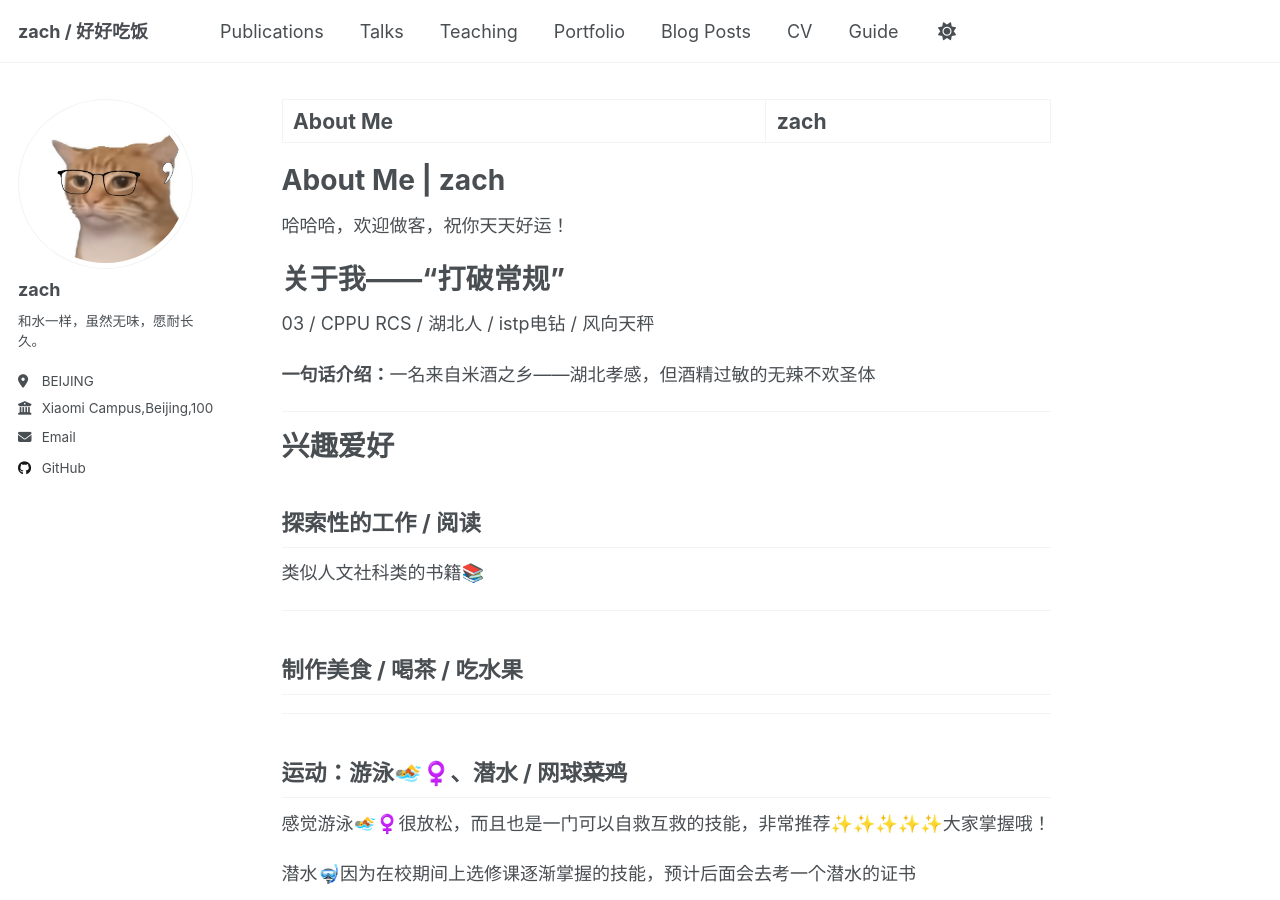
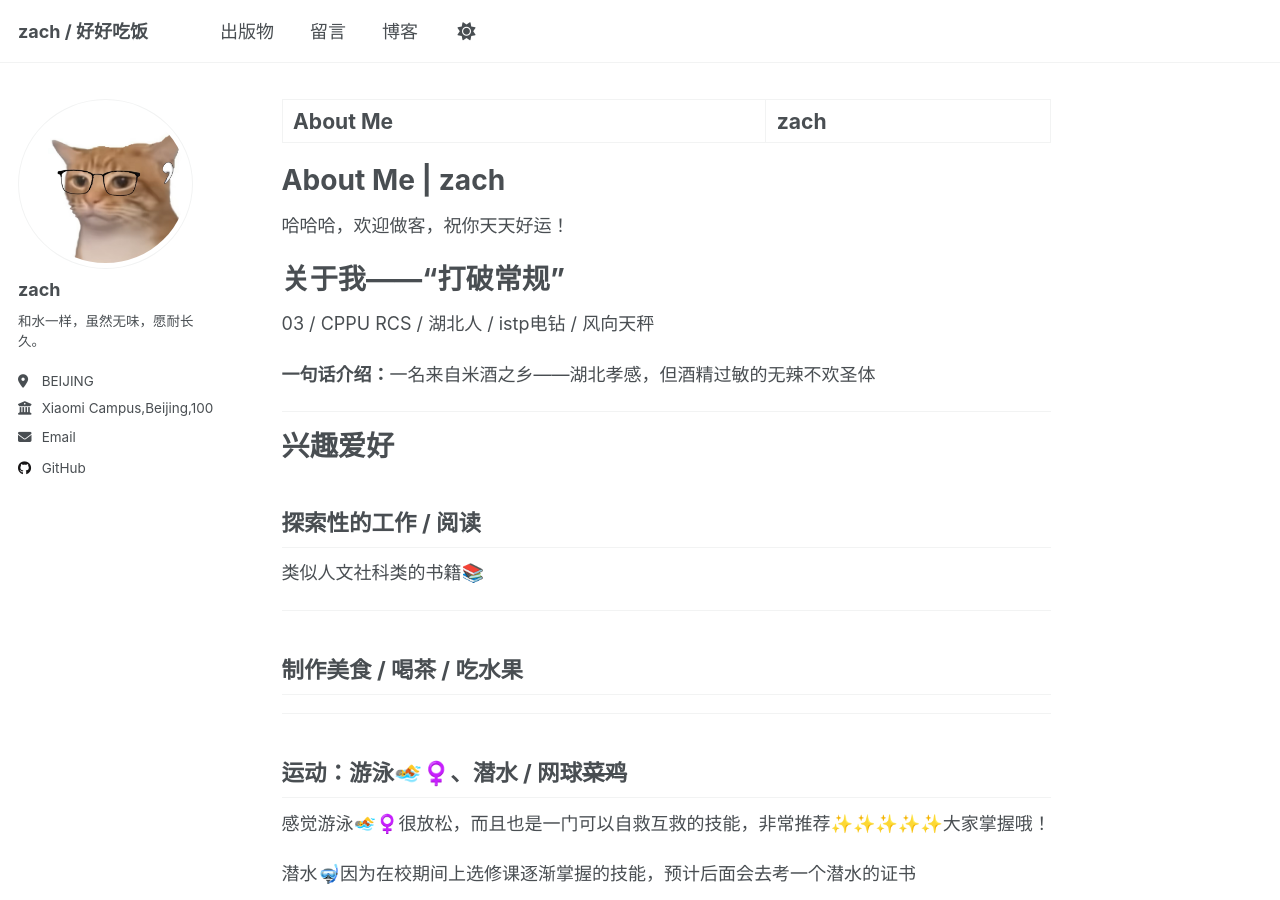
Before and after one commit to zach1219/zach1219.github.io, a Jekyll site: the page built from _pages/about.md, in a window 1280 px wide and 900 px high. Built offline with Jekyll 4.4.1, drawn with Linux system fonts in a browser that asks for light colours; a script that is not in the unit is left out.

Commit message:
Update navigation.yml

```diff
--- a/_data/navigation.yml
+++ b/_data/navigation.yml
@@ -8,26 +8,26 @@
 #      Markdown formatted page while the second is generated using JSON.
 
 main:
-  - title: "Publications"
+  - title: "出版物"
     url: /publications/
 
-  - title: "Talks"
+  - title: "留言"
     url: /talks/
 
-  - title: "Teaching"
-    url: /teaching/
+#  - title: "教学"
+#   url: /teaching/
 
-  - title: "Portfolio"
-    url: /portfolio/
+#  - title: "Portfolio"
+#    url: /portfolio/
 
-  - title: "Blog Posts"
+  - title: "博客"
     url: /year-archive/
 
-  - title: "CV"
-    url: /cv/
+#  - title: "CV"
+#    url: /cv/
 
   # - title: "CV"
   #   url: /cv-json/
 
-  - title: "Guide"
-    url: /markdown/
+#  - title: "Guide"
+#    url: /markdown/
```
